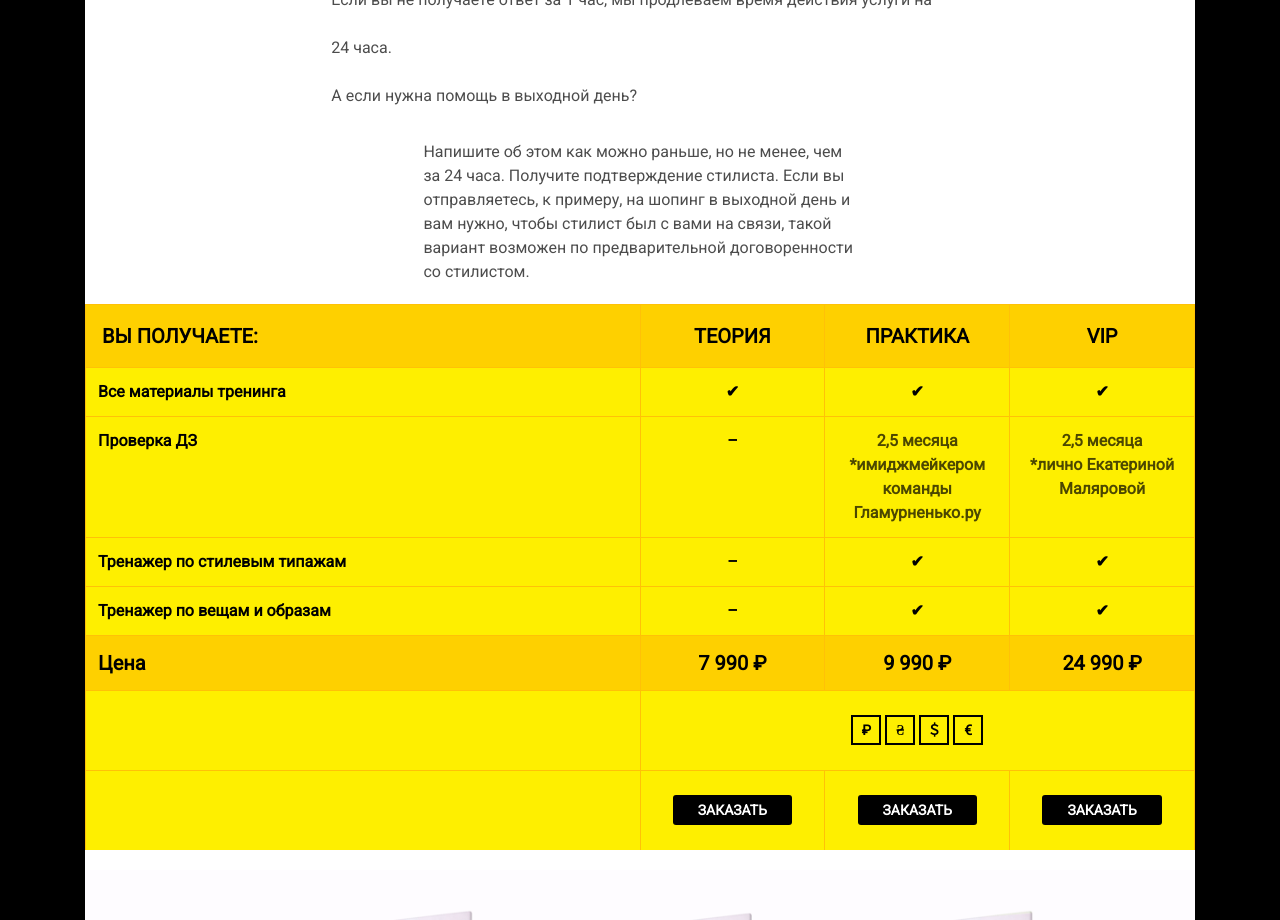
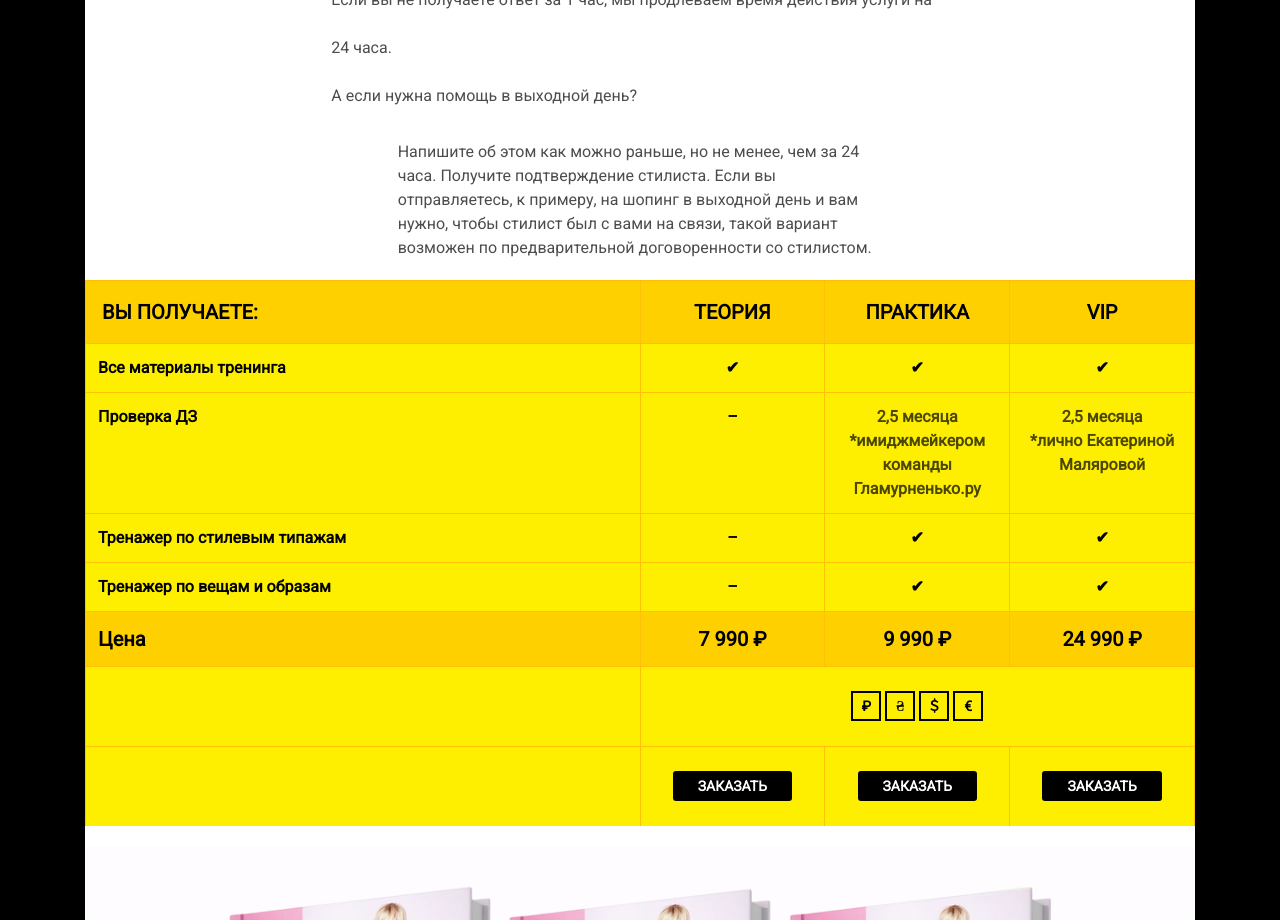
Before and after one commit to nnadeysha/glamurnenko, a website built with webpack: page src/index.html in a window 1280 px wide. Shown: the part 1940-2860 px from the top of the page. Built offline with nearby package versions, Linux system fonts and the light colour scheme; a web font is replaced by a local one.

Commit message:
fix: fix process text

```diff
--- a/src/index.html
+++ b/src/index.html
@@ -125,7 +125,7 @@
                             А если нужна помощь в выходной день?</br>
 
                         </p>
-                        <div class="col-md-9 mx-auto pt-10 text-left">
+                        <div class="col-md-10 mx-auto pt-10 text-left">
                             <p class="text_small">Напишите об этом как можно раньше, но не менее, чем за 24 часа.
                                 Получите
                                 подтверждение стилиста. Если вы отправляетесь, к примеру, на шопинг в выходной день и
```
